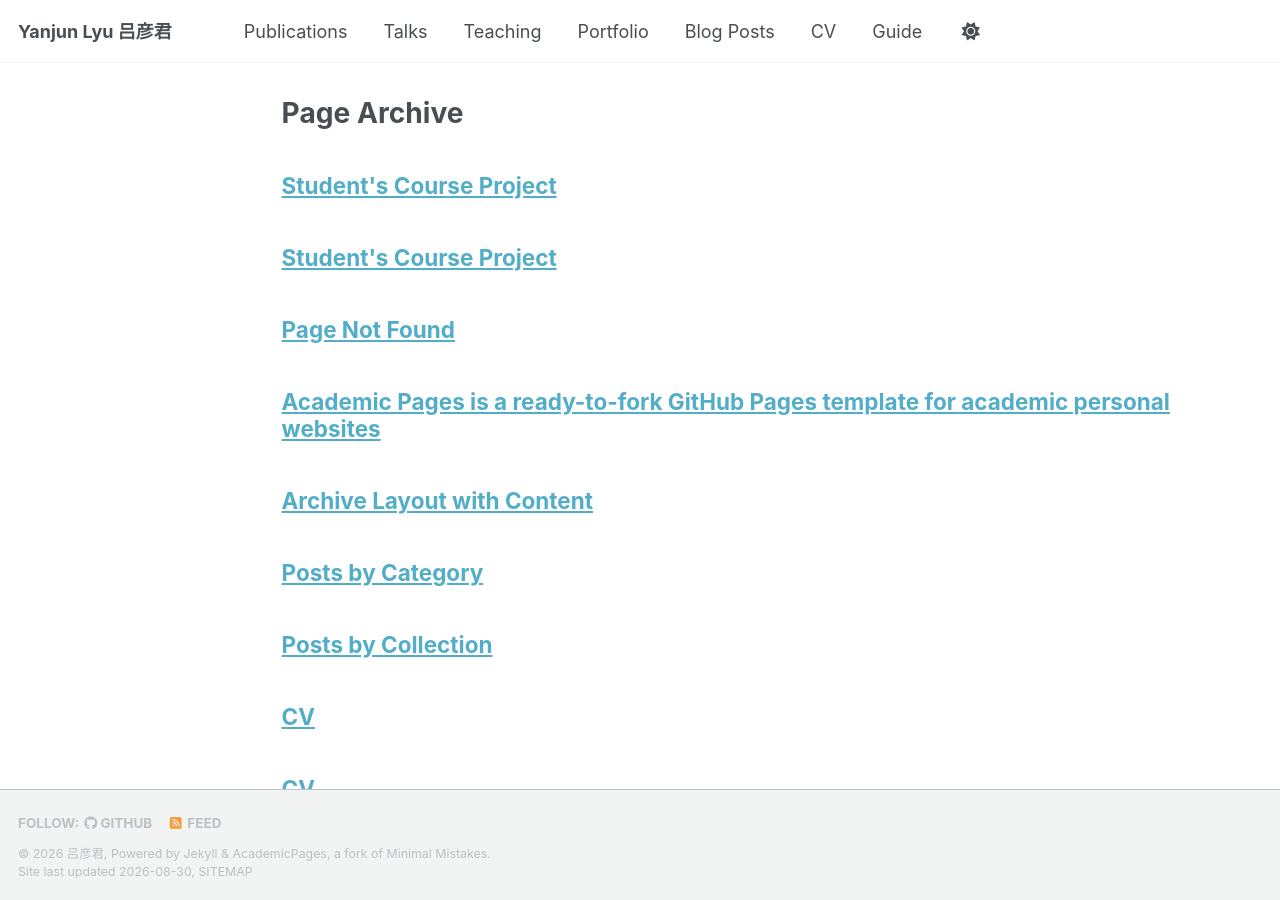
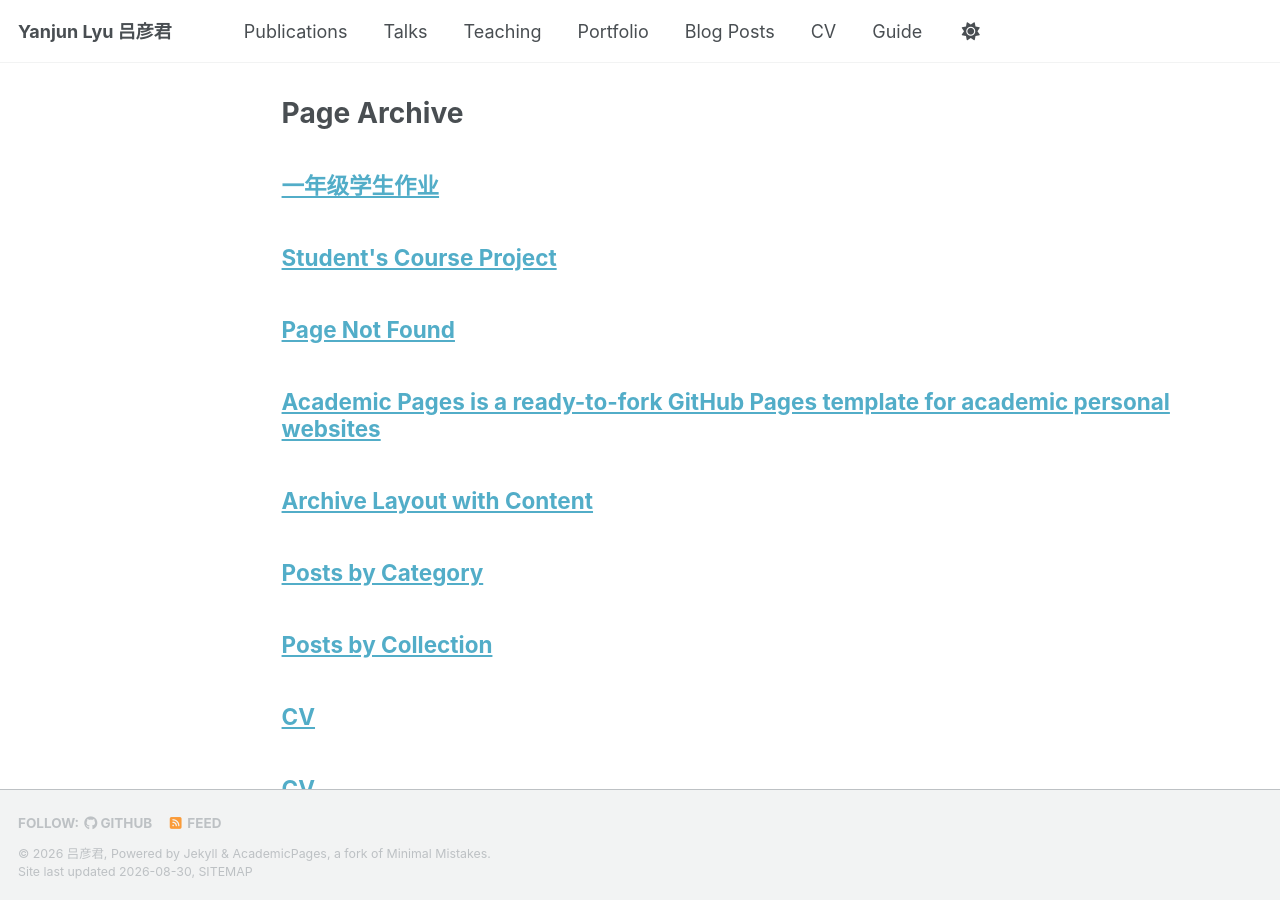
Before and after one commit to Ivyyanjun/Ivyyanjun.github.io, a Jekyll site: the page built from _pages/page-archive.html, in a window 1280 px wide and 900 px high. Built offline with Jekyll 4.4.1, drawn with Linux system fonts in a browser that asks for light colours; a style sheet for code colours, icons or effects is not loaded; part of the change alters nothing that is shown.

Commit message:
course outcomes

```diff
--- a/_pages/2026-spring-cafa-1-students.md
+++ b/_pages/2026-spring-cafa-1-students.md
@@ -1,12 +1,12 @@
 ---
-title: "Student's Course Project"
+title: "一年级学生作业"
 permalink: /teaching/2026-spring-cafa-1-students/
 layout: single
 author_profile: false
 ---
 <p style="color: #666; font-size: 14px; margin: 1rem 0 0;">
 HCI'26, Spring · Undergraduate-level，一年级，设计学院
-Course outcomes：This is an intensive 4-weeks course, introduing human-centered design methods including RtD (Research through Design); prototyping methods, and introduced an Google MediaPipe integrated to P5.js.
+Course outcomes：理解 HCI 的基本概念、发展历史与设计原则，建立以人为中心的设计方法论基础，形成对人与技术关系的批判性认知框架；学会观察、访谈、共情等基本设计方法，能够发现并清晰定义真实用户需求；能用手绘故事板与 Figma 完成从低保真纸板原型到可交互数字原型的制作；能通过启发式评估和可用性测试评估设计方案，并基于用户反馈进行有依据的迭代优化；能清晰展示完整的设计思维过程，进行有效的设计沟通与汇报。
 </p>
 ### Featured projects
 <div style="display: grid; grid-template-columns: repeat(auto-fit, minmax(140px, 1fr)); gap: 14px; margin-top: 12px;">
@@ -24,6 +24,9 @@ Course outcomes：This is an intensive 4-weeks course, introduing human-centered
     </a>
     <p style="font-size: 13px; margin: 6px 0 0;">SafeStrap 安行肩带（甘粟源）</p>
   </div>
+</div>
+### All projects
+<div style="display: grid; grid-template-columns: repeat(auto-fit, minmax(140px, 1fr)); gap: 14px; margin-top: 12px;">
   <div style="text-align: center;">
     <a href="https://youtu.be/oENzlBMD90Q" target="_blank">
       <img src="https://img.youtube.com/vi/oENzlBMD90Q/hqdefault.jpg"
```
